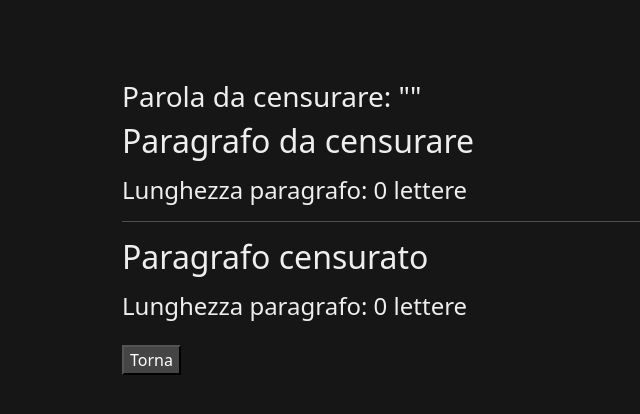
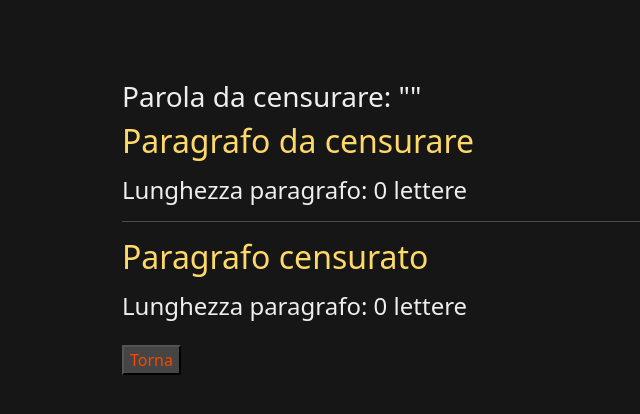
Before and after one commit to LucaRanieri96/php-badwords, a PHP site: page /myscript.php in a window 1280 px wide. Shown: the top 414 px of the page, without its empty margins (0-640 px from the left). Run offline with PHP 8.4, Linux system fonts and the light colour scheme; data that the repository does not hold is empty.

Commit message:
Add some colors

```diff
--- a/myscript.php
+++ b/myscript.php
@@ -21,8 +21,7 @@
 <body>
   <div class="container">
     <div class="d-flex">
-      <h3>Parola da censurare: "<?php echo $censoredWord;?>" </h3>
-      <div></div>
+      <h3>Parola da censurare: "<span style="color:rgb(255, 68, 0);"><?php echo $censoredWord;?></span>"</h3>
     </div>
     <div>
       <h2>Paragrafo da censurare</h2>
--- a/style.css
+++ b/style.css
@@ -1,3 +1,7 @@
+h1, h2{
+    color: rgb(255, 217, 103);
+}
+
 body{
     padding-left: 10vh;
     padding-top: 10vh;
@@ -7,6 +11,12 @@ body{
 
 textarea, input{
     background-color: rgba(255, 255, 255, 0.2);
-    color: white;
     margin: 1rem 0;
 }
+
+textarea{
+    color: white;
+}
+input{
+    color: rgb(255, 68, 0);
+}
```
